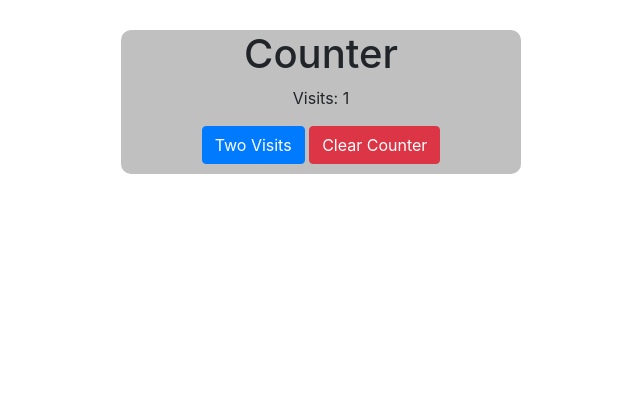
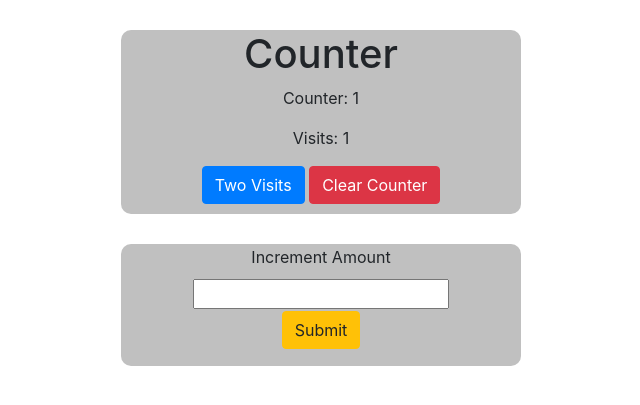
Before and after one commit to Stuart-Yee/Python-FLASK, a Flask app: page / in a window 1280 px wide. Shown: the top 405 px of the page, without its empty margins (319-959 px from the left). Run offline with Flask 2, Linux system fonts and the light colour scheme; some libraries are stand-ins or nearby versions.

Commit message:
added more functionality

```diff
--- a/Counter/server.py
+++ b/Counter/server.py
@@ -1,4 +1,4 @@
-from flask import Flask, render_template, session, redirect
+from flask import Flask, render_template, session, redirect, request
 
 app = Flask(__name__)
 app.secret_key = "Njamena, Chad"
@@ -7,19 +7,34 @@ app.secret_key = "Njamena, Chad"
 def index():
     if 'visits' in session:
         session['visits'] += 1
-        print(session['visits'])
     else:
         session['visits'] = 1
-    return render_template("index.html", counter=session['visits'])
+    if 'page_loads' in session:
+        session['page_loads'] += 1
+    else:
+        session['page_loads'] = 1
+    return render_template("index.html", counter=session['visits'], loads=session['page_loads'])
 
 @app.route("/twice", methods=['POST'])
 def add_two_visits():
     session['visits'] += 1
     return redirect("/")
 
-@app.route("/clear", methods=['POST'])
+@app.route("/reset", methods=['POST'])
+def reset_visits():
+    session.pop('visits')
+    return redirect("/")
+
+@app.route("/destroy_session", methods=['GET','POST'])
 def clear_session():
-    session.pop('visits')
+    session.clear()
+    return redirect("/")
+
+@app.route("/custom_count", methods=['POST'])
+def custom_incr():
+    str_num = request.form["increment"]
+    increment = int(str_num) - 1
+    session['visits'] += increment
     return redirect("/")
 
 
--- a/Counter/static/css/stylesheet.css
+++ b/Counter/static/css/stylesheet.css
@@ -7,7 +7,7 @@
 
 }
 
-form {
+.console form, .console table {
     display: inline-block;
     margin-bottom: 10px;
 }
--- a/Counter/templates/index.html
+++ b/Counter/templates/index.html
@@ -10,14 +10,31 @@
 <div class="container">
     <div class="console">
         <h1>Counter</h1>
-        <p>Visits: {{counter}}</p>
+        <p>Counter: {{counter}}</p>
+        <p>Visits: {{loads}}</p>
         <form action="/twice" method="post">
             <button class="btn btn-primary">Two Visits</button>
         </form>
-        <form action="/clear" method="post">
+        <form action="/reset" method="post">
             <button class="btn btn-danger">Clear Counter</button>
         </form>
     </div>
+    <form action="/custom_count" method="post" class="console">
+        <table>
+            <tr>
+                <td><label>Increment Amount</label></td>
+            </tr>
+            <tr>
+                <td><input name="increment"></td>
+            </tr>
+            <tr>
+                <td><button class="btn btn-warning">Submit</button></td>
+            </tr>
+        </table>
+
+
+
+    </form>
 </div>
 </body>
 </html>
```
